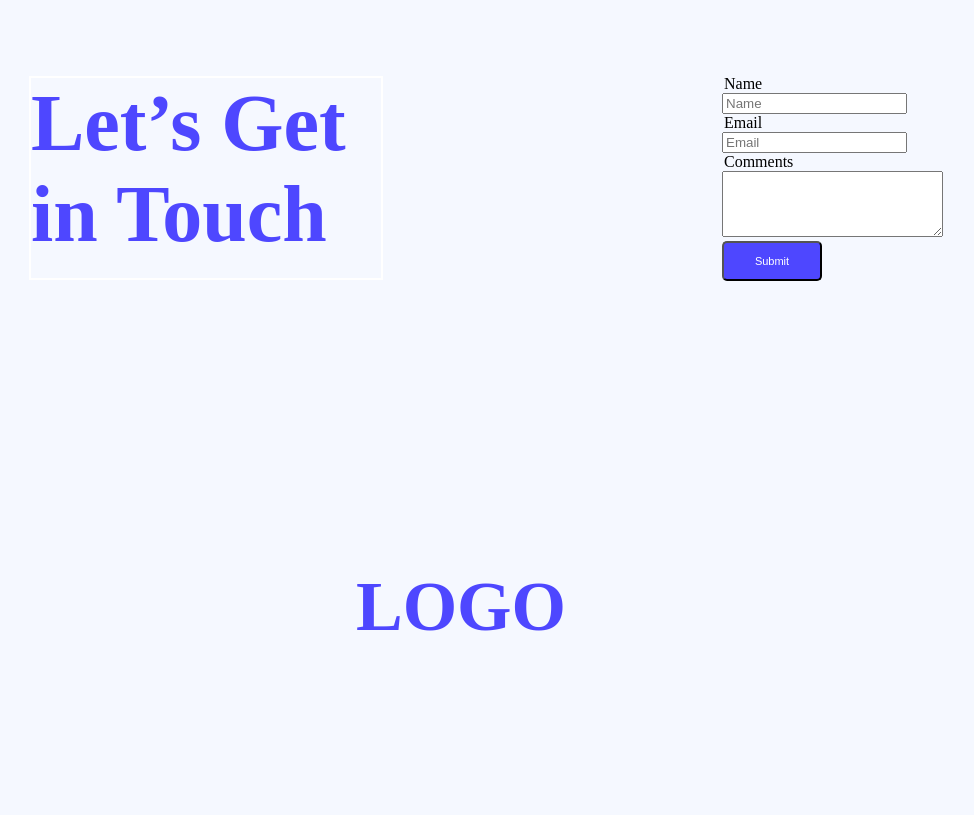
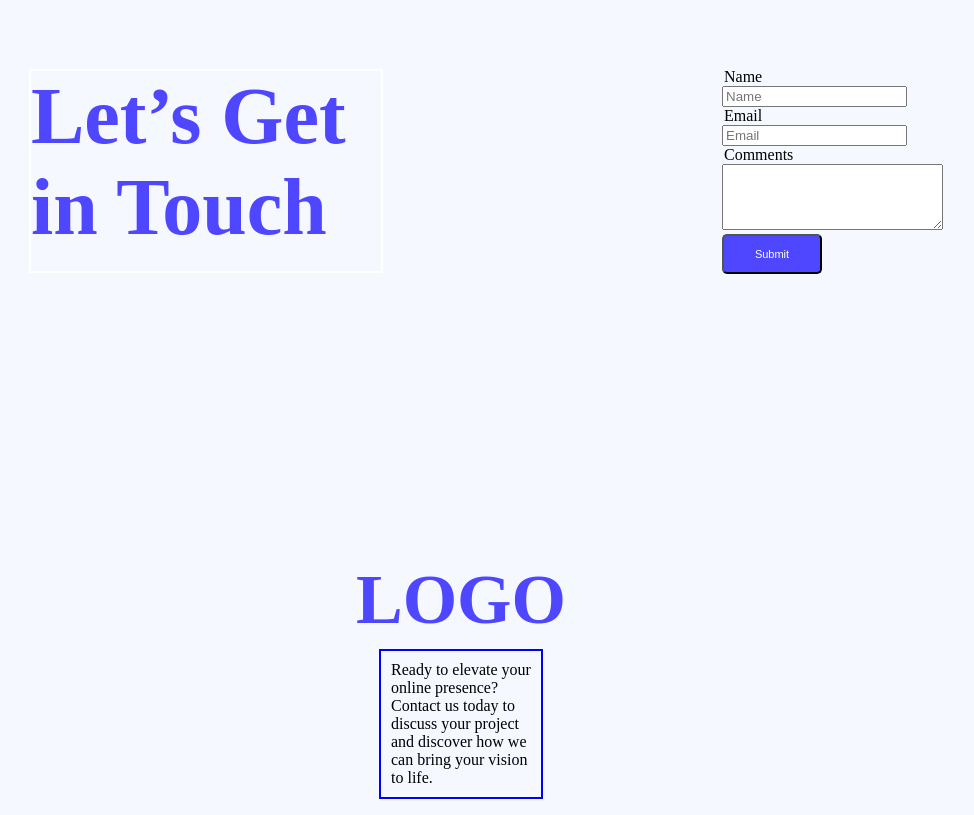
Before and after one commit to raihan-nur/Nur, a plain HTML site: page index.html in a window 1280 px wide. Shown: the part 1832-2647 px from the top of the page, without its empty margins (179-1153 px from the left). Before the commit the page ends 2549 px from the top, so only its background shows below. Drawn offline with Linux system fonts and the light colour scheme.

Commit message:
footer editted

```diff
--- a/index.html
+++ b/index.html
@@ -155,6 +155,9 @@
     <footer>
            <div class="footer">
             <h3 class="logo">LOGO</h3>
+            <p class="online-presence">
+                Ready to elevate your online presence? Contact us today to discuss your project and discover how we can bring your vision to life.
+            </p>
 
 
 
--- a/style.css
+++ b/style.css
@@ -193,4 +193,15 @@
 .logo{
     text-align: center;
     font-size: 70px;
+    padding-bottom: 20px;
+    margin-bottom: -27px;
+
+
 }
+
+.online-presence{
+    border: 2px solid blue;
+    padding: 10px 10px;
+    margin-left: 550px;
+    margin-right: 550px;
+}
```
